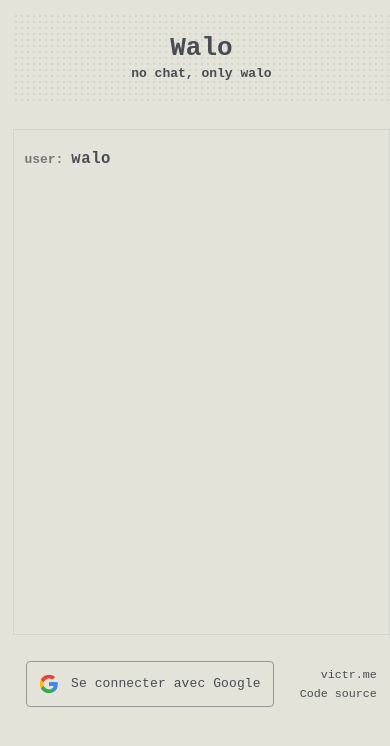
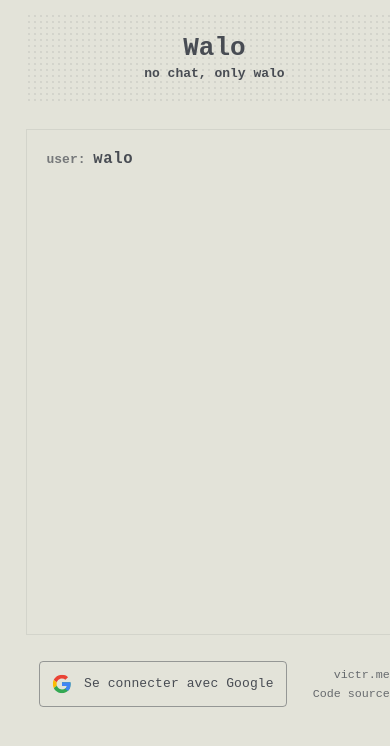
Before and after one commit to victrme/walo, a React (Vite) app: page / in a window 390 px wide. Shown: the top 746 px of the page. Built offline with nearby package versions, Linux system fonts and the light colour scheme; no server answers; the database is empty.

Commit message:
Improved mobile padding

```diff
--- a/src/components/chat/Chat.css
+++ b/src/components/chat/Chat.css
@@ -20,7 +20,7 @@
 
 @media screen and (max-width: 500px) {
 	#chat {
-		padding: 1em 0.8em;
+		padding: 1em 1.5em;
 		width: 100%;
 	}
 }
--- a/src/index.css
+++ b/src/index.css
@@ -84,11 +84,13 @@ main #out-links a {
 	color: inherit;
 	font-size: 0.9em;
 	text-decoration: none;
+	opacity: 0.8;
 }
 
 main #out-links a:hover,
 main #out-links a:focus-visible {
 	text-decoration: underline;
+	opacity: 1;
 }
 
 @media screen and (max-width: 500px) {
@@ -102,7 +104,7 @@ main #out-links a:focus-visible {
 	}
 
 	main {
-		padding: 1em;
+		padding: 1em 2em;
 		row-gap: 2em;
 	}
 
```
